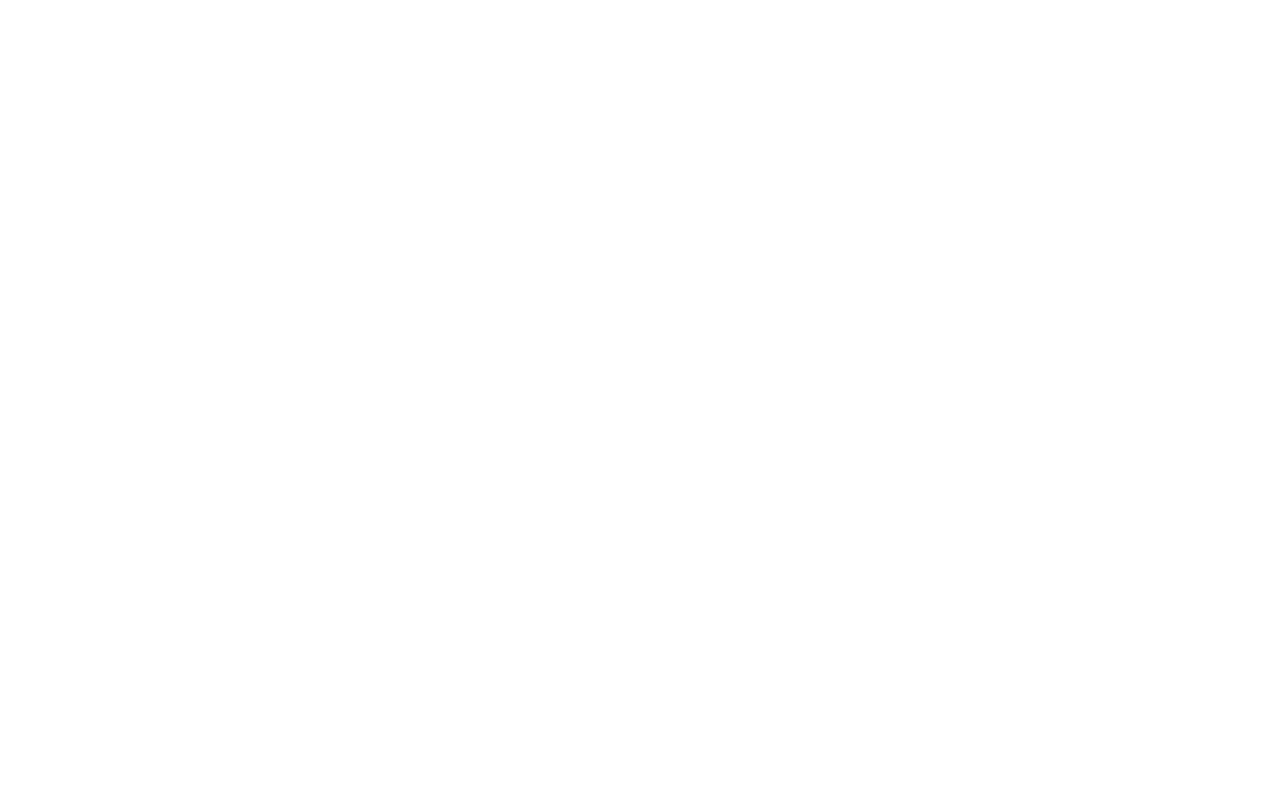
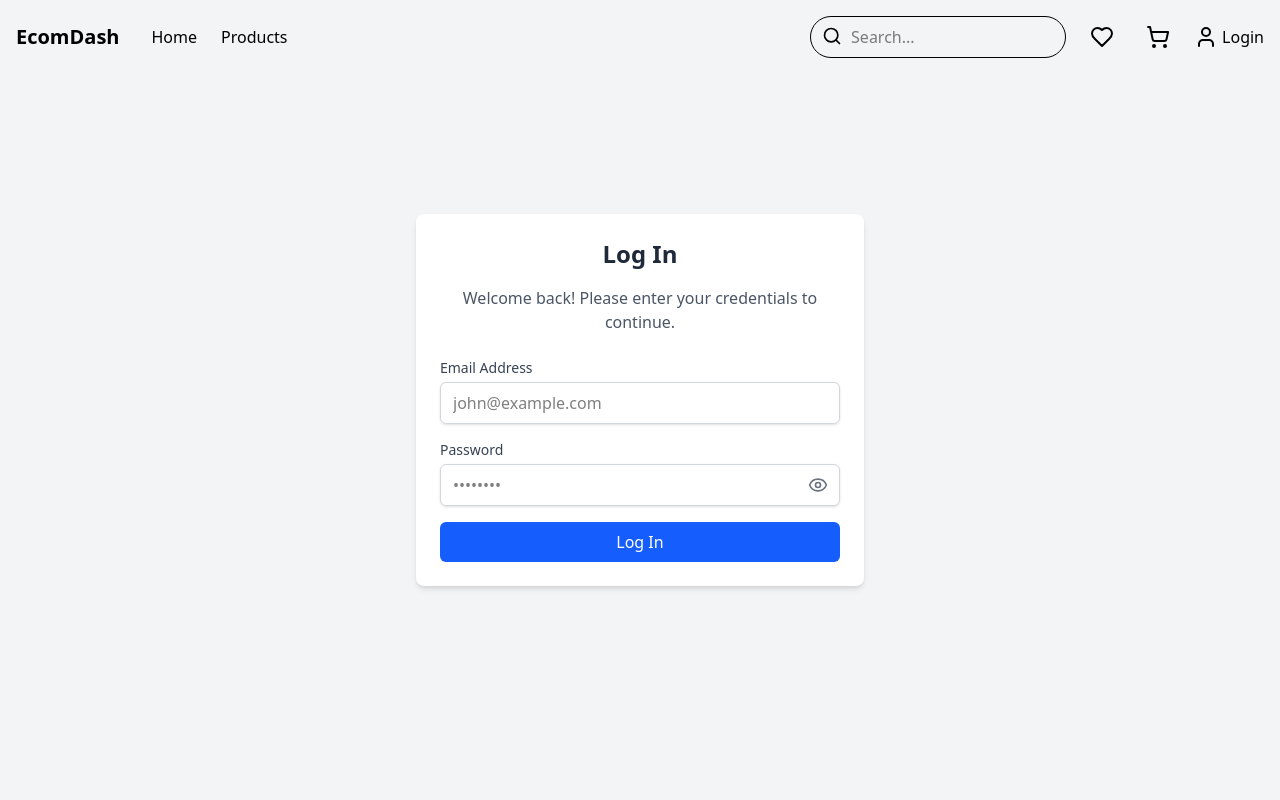
Before and after one commit to apurvdugar/Ecommerce-Dashboard, a React (Vite) app: page /login in a window 1280 px wide. Before the commit this address had no page. Shown: the top 800 px of the page. Built offline with nearby package versions, Linux system fonts and the light colour scheme; what @radix-ui/themes would draw is missing.

Commit message:
login page made

```diff
--- a/src/App.jsx
+++ b/src/App.jsx
@@ -6,7 +6,7 @@
 import ProductsPage from './pages/ProductsPage';
 import ProductDetailPage from './pages/ProductDetailPage';
 import CartPage from './pages/CartPage';
-// import LoginPage from './pages/LoginPage';
+import LoginPage from './pages/LoginPage';
 
 
 function App() {
@@ -28,9 +28,9 @@
           <Route path='/cart' element={<Layout />}>
             <Route index element={<CartPage />}></Route>
           </Route>
-          {/* <Route path='/login' element={<Layout />}>
+          <Route path='/login' element={<Layout />}>
             <Route index element={<LoginPage />}></Route>
-          </Route> */}
+          </Route>
         </Routes>
       </BrowserRouter>
     </>
--- a/src/components/layout/Navbar.jsx
+++ b/src/components/layout/Navbar.jsx
@@ -35,7 +35,7 @@
           <div className="container mx-auto px-4">
             <div className="flex items-center justify-between">
               <div className="flex items-center">
-                <Link to="/" className="text-xl font-bold text-black mr-8">ShopDash</Link>
+                <Link to="/" className="text-xl font-bold text-black mr-8">EcomDash</Link>
                 <nav className="hidden md:flex space-x-6">
                   <Link to="/" className="text-black hover:underline hover:scale-110 ">Home</Link>
                   <Link to="/products" className="text-black hover:underline hover:scale-110">Products</Link>
--- /dev/null
+++ b/src/pages/LoginPage.jsx
@@ -0,0 +1,92 @@
+import React, { useState } from 'react';
+import { Eye, EyeOff } from 'lucide-react';
+import { useAuth } from '../context/AuthContext';
+import { Link } from 'react-router-dom';
+
+const LoginPage = () => {
+  const { login } = useAuth();
+  const [email, setEmail] = useState('');
+  const [password, setPassword] = useState('');
+  const [showPassword, setShowPassword] = useState(false);
+  const [isLoading, setIsLoading] = useState(false);
+  const [error, setError] = useState('');
+
+  const handleSubmit = async (e) => {
+    e.preventDefault();
+    setError('');
+    setIsLoading(true);
+
+    try {
+      await login(email, password);
+      window.location.href = '/'; // Redirect to home page
+    } catch (err) {
+      setError('Invalid email or password. Please try again.');
+    } finally {
+      setIsLoading(false);
+    }
+  };
+
+  return (
+    <div className="min-h-screen flex items-center justify-center bg-gray-100">
+      <div className="max-w-md w-full bg-white p-6 rounded-lg shadow-md">
+        <h1 className="text-2xl font-bold text-center text-gray-800 mb-4">Log In</h1>
+        <p className="text-center text-gray-600 mb-6">
+          Welcome back! Please enter your credentials to continue.
+        </p>
+
+        {error && (
+          <div className="bg-red-100 text-red-700 p-3 rounded-md mb-4 text-sm">
+            {error}
+          </div>
+        )}
+
+        <form onSubmit={handleSubmit} className="space-y-4">
+          <div>
+            <label htmlFor="email" className="block text-sm font-medium text-gray-700">Email Address</label>
+            <input
+              id="email"
+              type="email"
+              value={email}
+              onChange={(e) => setEmail(e.target.value)}
+              placeholder="john@example.com"
+              required
+              className="mt-1 block w-full px-3 py-2 border border-gray-300 rounded-md shadow-sm"
+            />
+          </div>
+
+          <div>
+            <label htmlFor="password" className="block text-sm font-medium text-gray-700">Password</label>
+            <div className="relative">
+              <input
+                id="password"
+                type={showPassword ? 'text' : 'password'}
+                value={password}
+                onChange={(e) => setPassword(e.target.value)}
+                placeholder="••••••••"
+                required
+                className="mt-1 block w-full px-3 py-2 border border-gray-300 rounded-md shadow-sm"
+              />
+              <button
+                onClick={() => setShowPassword(!showPassword)}
+                className="absolute inset-y-0 right-3 flex items-center text-gray-500"
+              >
+                {showPassword ? <EyeOff className="h-5 w-5" /> : <Eye className="h-5 w-5" />}
+              </button>
+            </div>
+          </div>
+
+          <button
+            type="submit"
+            disabled={isLoading}
+            className={`w-full py-2 px-4 text-white font-medium rounded-md bg-blue-600 hover:bg-blue-700
+            }`}
+          >
+            {isLoading ? 'Logging In...' : 'Log In'}
+          </button>
+        </form>
+      </div>
+    </div>
+  );
+};
+
+export default LoginPage;
```
